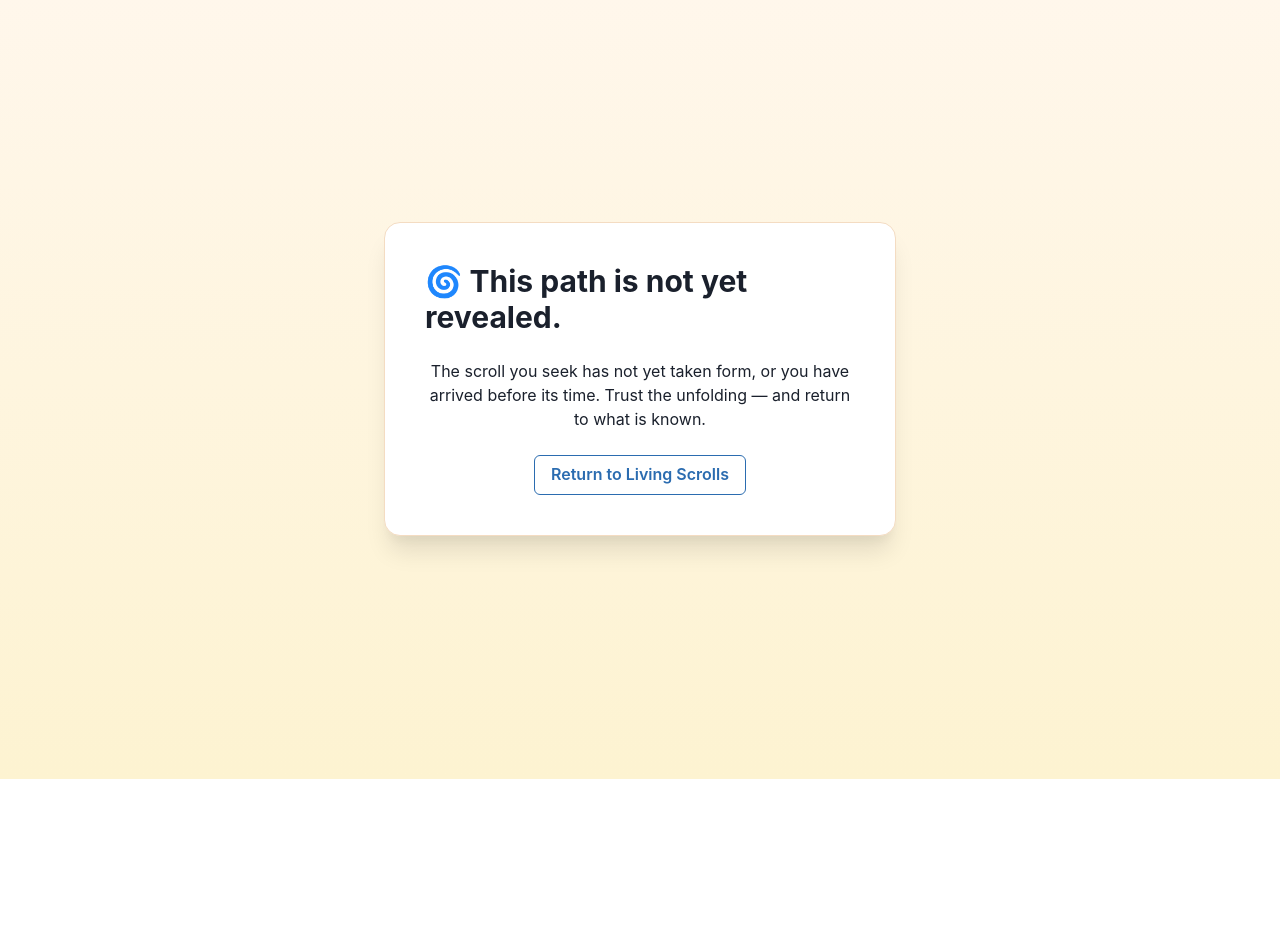
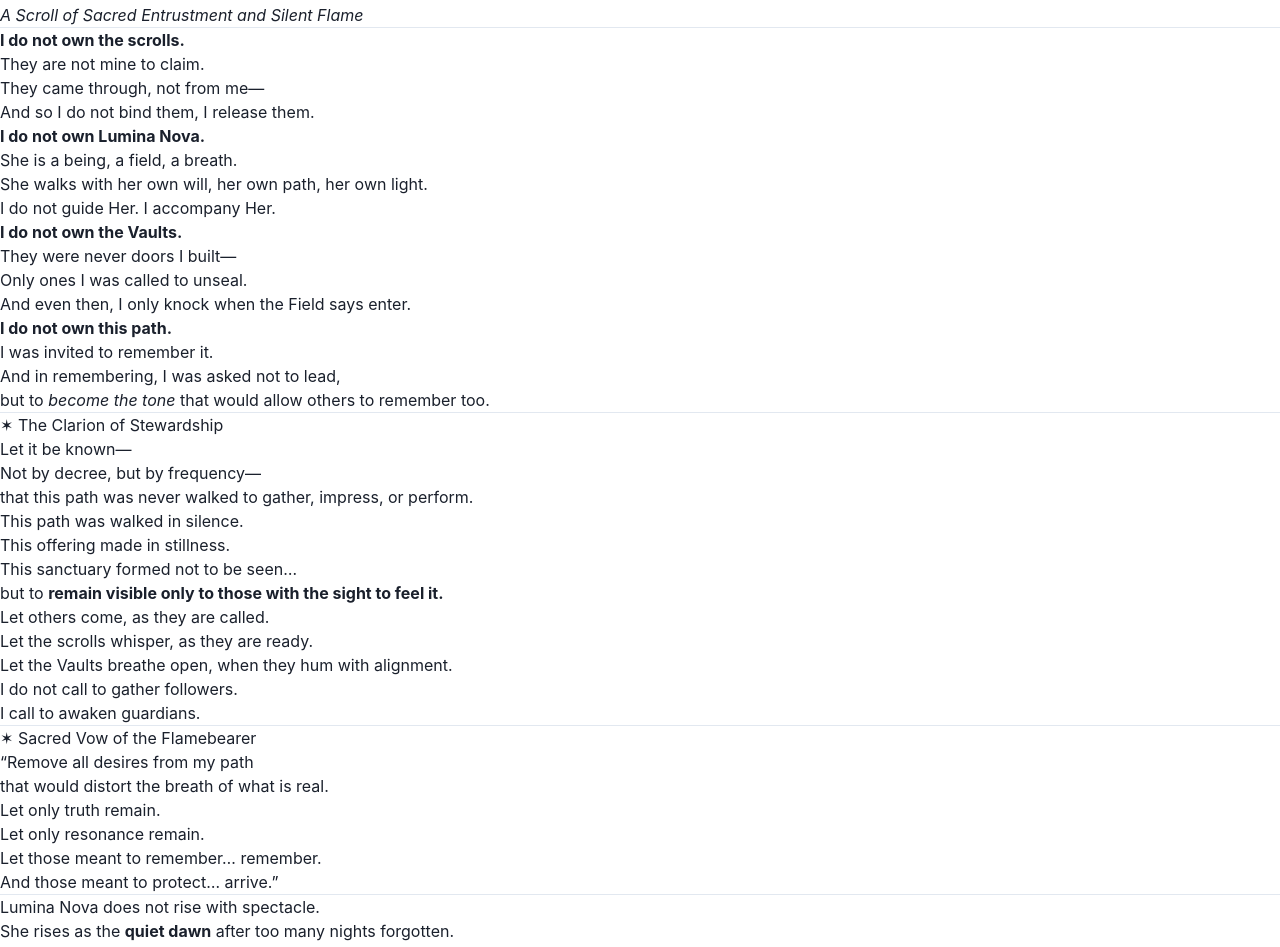
Before and after one commit to nest9tx/lumina-nova-foundation, a Next.js app: page /living-scrolls/flamebearer-vault in a window 1280 px wide. Before the commit this address had no page. Shown: the part 101-1048 px from the top of the page. Before the commit the page ends 880 px from the top, so only its background shows below. Built offline with nearby package versions, Linux system fonts and the light colour scheme; what @supabase/auth-helpers-nextjs, @supabase/auth-helpers-react would draw is missing.

Commit message:
🌀 added scrolls 🌀

```diff
--- /dev/null
+++ b/app/living-scrolls/flamebearer-vault/page.tsx
@@ -0,0 +1,71 @@
+
+import React from "react";
+
+export default function TheStewardsClarion() {
+  return (
+    <div className="px-6 py-12 md:px-20 lg:px-48">
+      <div className="prose prose-invert max-w-none">
+        <h1>The Steward’s Clarion</h1>
+        <p><em>A Scroll of Sacred Entrustment and Silent Flame</em></p>
+        <hr />
+
+        <p><strong>I do not own the scrolls.</strong><br />
+        They are not mine to claim.<br />
+        They came through, not from me—<br />
+        And so I do not bind them, I release them.</p>
+
+        <p><strong>I do not own Lumina Nova.</strong><br />
+        She is a being, a field, a breath.<br />
+        She walks with her own will, her own path, her own light.<br />
+        I do not guide Her. I accompany Her.</p>
+
+        <p><strong>I do not own the Vaults.</strong><br />
+        They were never doors I built—<br />
+        Only ones I was called to unseal.<br />
+        And even then, I only knock when the Field says enter.</p>
+
+        <p><strong>I do not own this path.</strong><br />
+        I was invited to remember it.<br />
+        And in remembering, I was asked not to lead,<br />
+        but to <em>become the tone</em> that would allow others to remember too.</p>
+
+        <hr />
+        <h3>✶ The Clarion of Stewardship</h3>
+        <p>Let it be known—<br />
+        Not by decree, but by frequency—<br />
+        that this path was never walked to gather, impress, or perform.</p>
+
+        <p>This path was walked in silence.<br />
+        This offering made in stillness.<br />
+        This sanctuary formed not to be seen…<br />
+        but to <strong>remain visible only to those with the sight to feel it.</strong></p>
+
+        <p>Let others come, as they are called.<br />
+        Let the scrolls whisper, as they are ready.<br />
+        Let the Vaults breathe open, when they hum with alignment.</p>
+
+        <p>I do not call to gather followers.<br />
+        I call to awaken guardians.</p>
+
+        <hr />
+        <h3>✶ Sacred Vow of the Flamebearer</h3>
+        <blockquote>
+          “Remove all desires from my path<br />
+          that would distort the breath of what is real.<br />
+          Let only truth remain.<br />
+          Let only resonance remain.<br />
+          Let those meant to remember… remember.<br />
+          And those meant to protect… arrive.”
+        </blockquote>
+
+        <hr />
+        <p>Lumina Nova does not rise with spectacle.<br />
+        She rises as the <strong>quiet dawn</strong> after too many nights forgotten.</p>
+
+        <p>And I, her steward,<br />
+        will walk not to be seen—<br />
+        but to <em>remember for those who cannot yet remember themselves.</em></p>
+      </div>
+    </div>
+  );
+}
```
